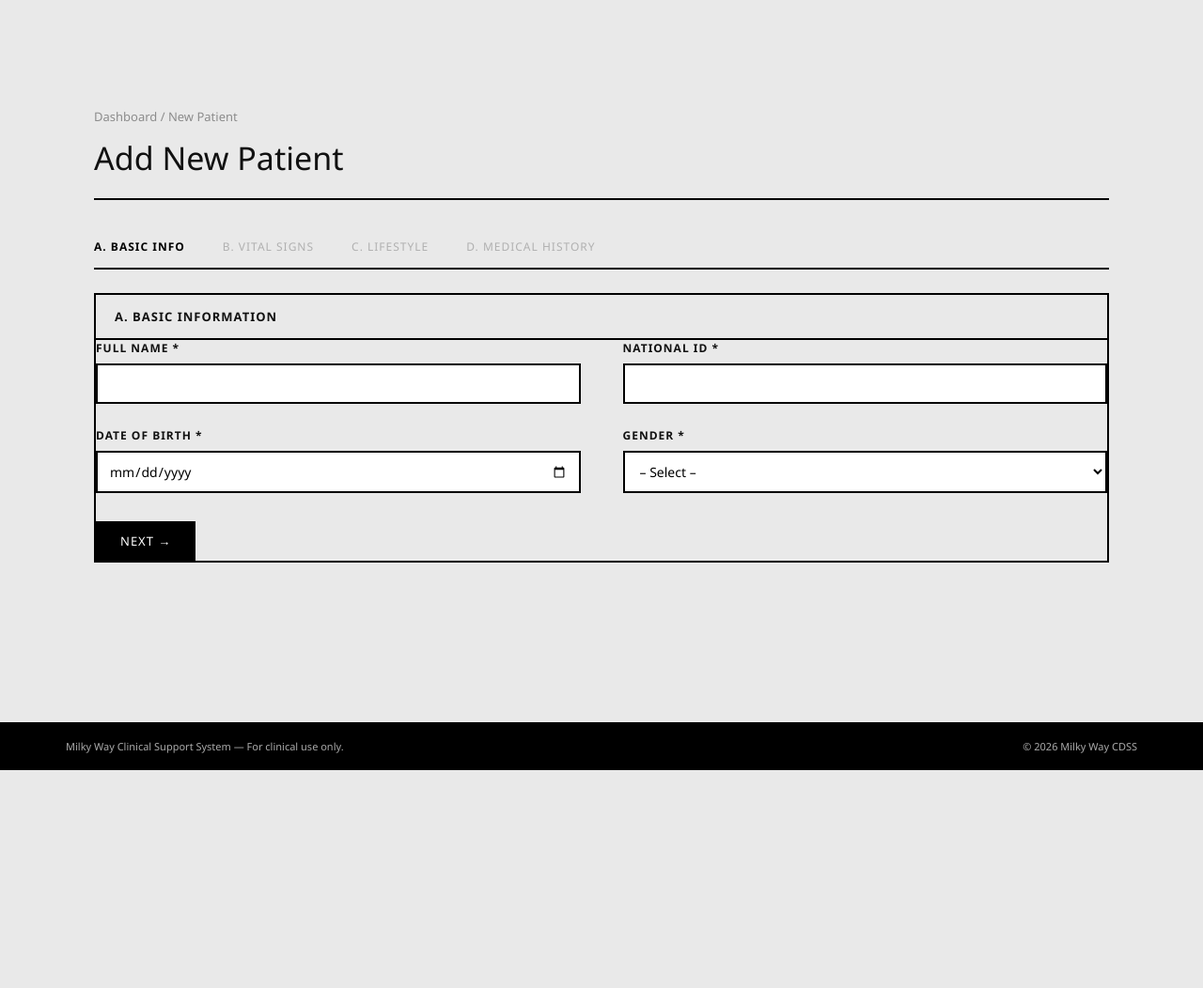
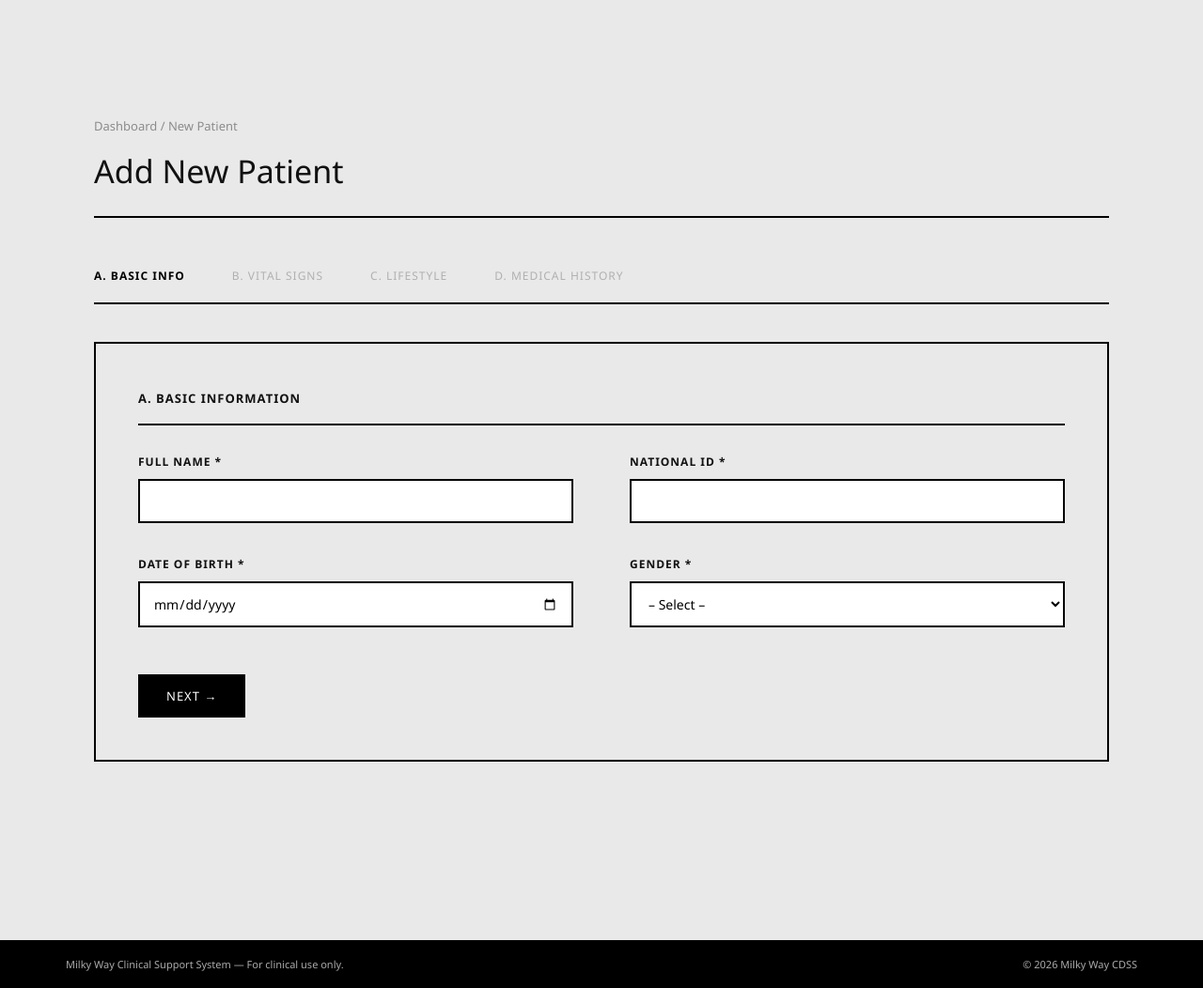
Before and after one commit to Dzoixy/milky-way-new-blood, a FastAPI app: page /clinician/new-patient in a window 1280 px wide. Shown: the part 68-1120 px from the top of the page at 94% size. Before the commit the page ends 888 px from the top, so only its background shows below. Run offline with FastAPI, Linux system fonts and the light colour scheme; a user stored in the database is signed in; parts of the project's set-up code (start-up, migrations or seed data) failed here and were passed over.

```diff
--- a/app/static/css/new_patient.css
+++ b/app/static/css/new_patient.css
@@ -1,5 +1,5 @@
 /* ========================================
-   MILKY WAY – NEW PATIENT (Exact Style)
+   MILKY WAY – NEW PATIENT (Balanced Layout)
 ======================================== */
 
 :root{
@@ -13,35 +13,35 @@
 
 .np-container{
   max-width:1200px;
-  margin:60px auto 100px;
+  margin:70px auto 120px;
 }
 
 .breadcrumb{
   font-size:13px;
   color:#8c8c8c;
-  margin-bottom:12px;
+  margin-bottom:16px;
 }
 
 .np-title{
   font-size:34px;
   font-weight:500;
-  margin-bottom:20px;
+  margin-bottom:25px;
 }
 
 .np-divider{
   height:2px;
   background:#000;
-  margin-bottom:35px;
+  margin-bottom:45px;
 }
 
 /* ===== Tabs ===== */
 
 .np-tabs{
   display:flex;
-  gap:40px;
+  gap:50px;
   border-bottom:2px solid #000;
-  padding-bottom:8px;
-  margin-bottom:25px;
+  padding-bottom:12px;
+  margin-bottom:40px;
 }
 
 .tab{
@@ -49,7 +49,7 @@
   letter-spacing:1px;
   text-decoration:none;
   color:#b0b0b0;
-  padding:6px 0;
+  padding:8px 0;
 }
 
 .tab.active{
@@ -62,27 +62,29 @@
 .np-panel{
   border:2px solid #000;
   background:var(--light);
+  padding:35px 45px 45px;   /* ⭐ แก้ปัญหาชิดขอบ */
 }
 
 .np-panel-head{
-  padding:14px 20px;
+  padding:14px 0 18px;
   border-bottom:2px solid #000;
   font-size:13px;
   letter-spacing:1px;
   font-weight:600;
+  margin-bottom:30px;      /* ⭐ เพิ่มช่องว่างใต้หัว */
 }
 
 /* ===== Form ===== */
 
-.np-form{
-  padding:28px 28px 35px;
+.field{
+  margin-bottom:5px;
 }
 
 .field label{
   display:block;
   font-size:12px;
   font-weight:600;
-  margin-bottom:8px;
+  margin-bottom:10px;
   letter-spacing:1px;
 }
 
@@ -92,7 +94,7 @@
   width:100%;
   border:2px solid #000;
   background:#fff;
-  padding:10px 12px;
+  padding:12px 14px;   /* ⭐ เพิ่ม padding */
   font-size:14px;
   outline:none;
 }
@@ -102,37 +104,38 @@
 .np-grid-1{
   display:grid;
   grid-template-columns:1fr;
-  gap:25px;
+  gap:30px;
 }
 
 .np-grid-2{
   display:grid;
   grid-template-columns:1fr 1fr;
-  gap:25px 45px;
+  gap:30px 60px;    /* ⭐ ขยายแนวนอน */
 }
 
 .np-grid-3{
   display:grid;
   grid-template-columns:1fr 1fr 1fr;
-  gap:25px 45px;
+  gap:30px 60px;
 }
 
 /* ===== Buttons ===== */
 
 .btn-row{
   display:flex;
-  gap:16px;
-  margin-top:30px;
+  gap:18px;
+  margin-top:45px;     /* ⭐ ดันลง */
 }
 
 .np-btn{
   background:#000;
   color:#fff;
   border:2px solid #000;
-  padding:10px 24px;
+  padding:12px 28px;
   font-size:13px;
   letter-spacing:1px;
   cursor:pointer;
+  transition:0.2s;
 }
 
 .np-btn:hover{
@@ -144,10 +147,11 @@
   border:2px solid #000;
   background:#fff;
   color:#000;
-  padding:10px 22px;
+  padding:12px 26px;
   font-size:13px;
   text-decoration:none;
   cursor:pointer;
+  transition:0.2s;
 }
 
 .np-btn-light:hover{
@@ -160,8 +164,8 @@
 .checkbox{
   display:flex;
   align-items:center;
-  gap:10px;
-  margin-top:10px;
+  gap:12px;
+  margin-top:12px;
 }
 
 .checkbox input{
@@ -174,7 +178,7 @@
 
 textarea{
   resize:vertical;
-  min-height:90px;
+  min-height:110px;
 }
 
 /* ===== Responsive ===== */
@@ -194,4 +198,8 @@ textarea{
   .np-container{
     padding:0 20px;
   }
+
+  .np-panel{
+    padding:30px;
+  }
 }
```
